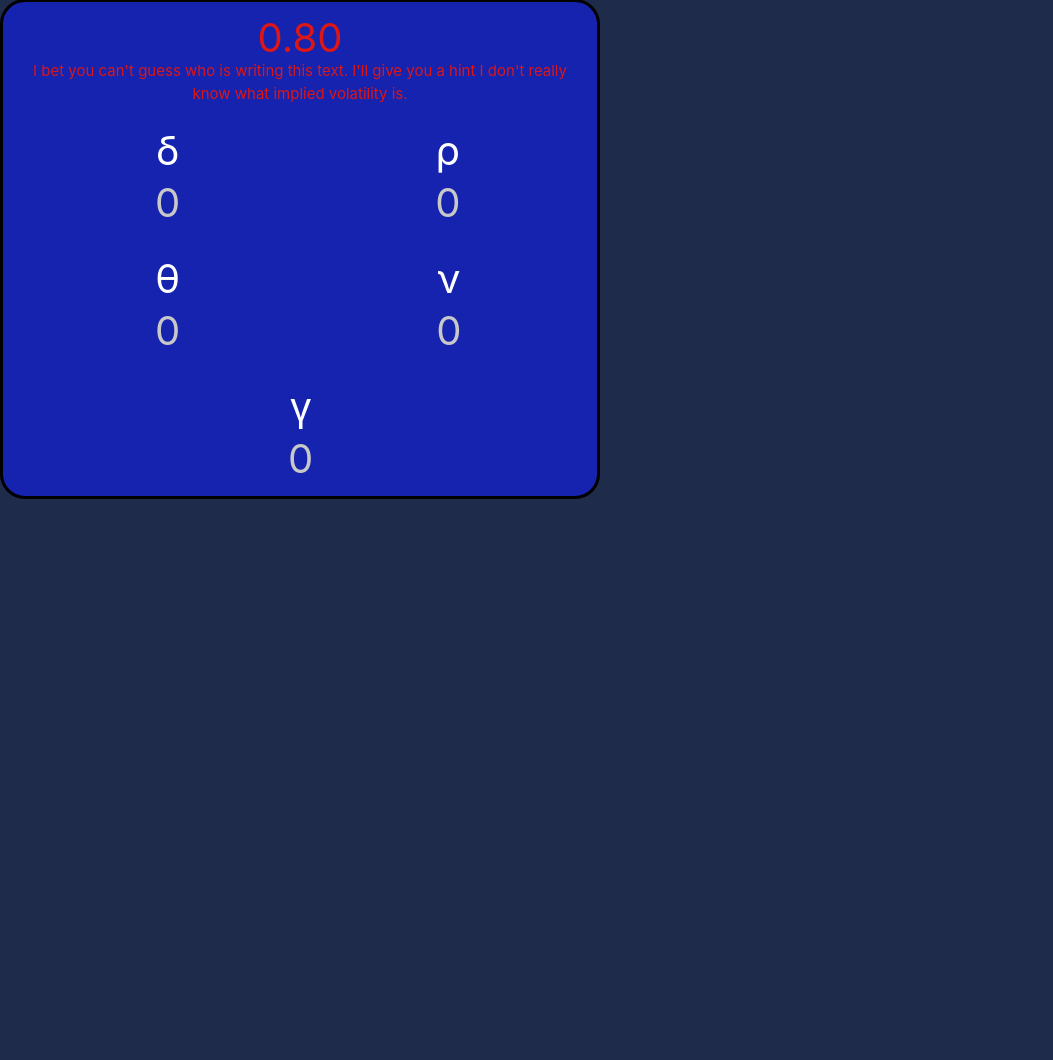
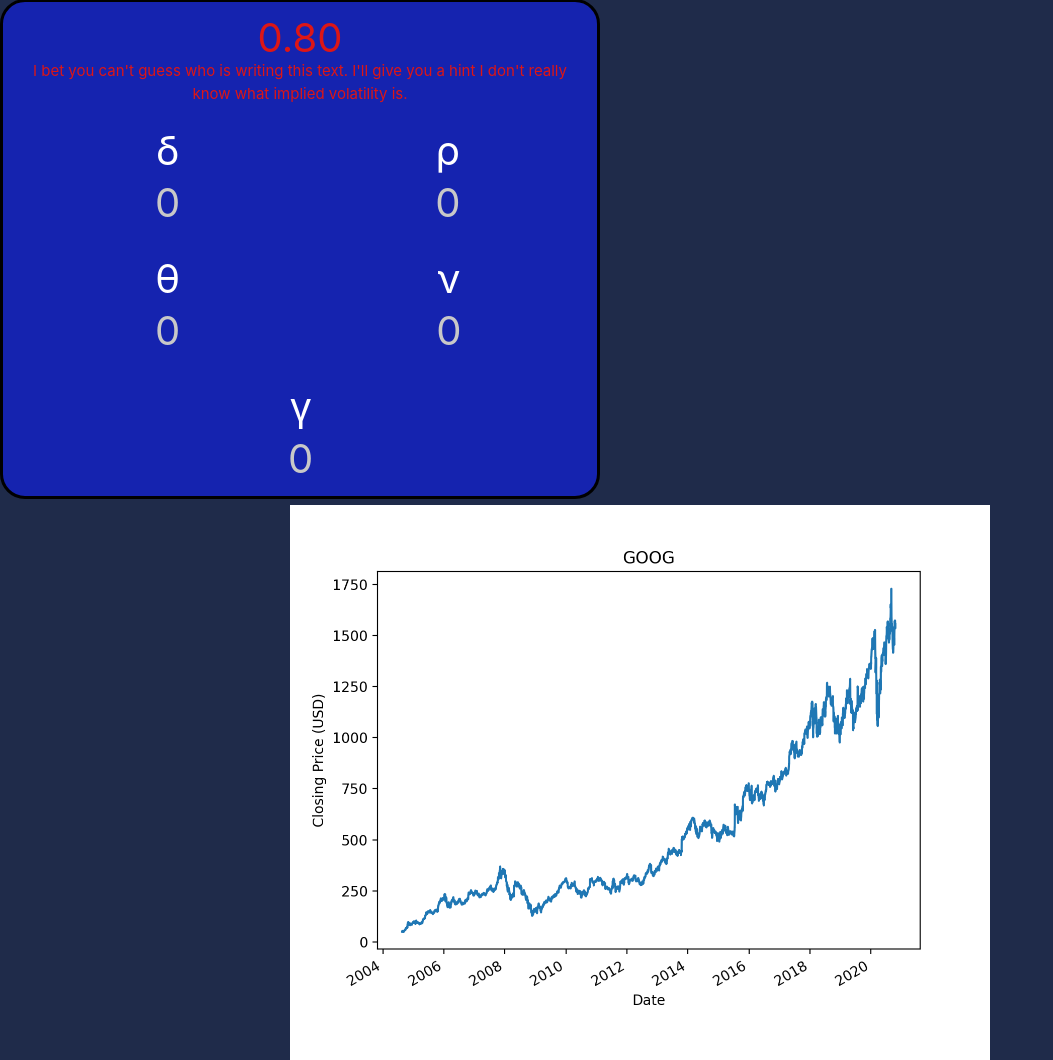
Before and after one commit to sanyanema/OptionsWatchlist, a Django app: page /visualization in a window 1280 px wide. Shown: the part 835-1895 px from the top of the page, without its empty margins (0-1053 px from the left). Before the commit the page ends 1334 px from the top, so only its background shows below. Run offline with Django 3.2, Linux system fonts and the light colour scheme; some libraries are stand-ins or nearby versions.

Commit message:
Added Stock Price Chart Image

```diff
--- a/OgC/main/templates/main/visualization.html
+++ b/OgC/main/templates/main/visualization.html
@@ -255,11 +255,11 @@
           <p class="small" style="color:white; font-size: 40px; text-align:center; margin-left: 255px">γ</p>
           <p style="color:#C8C8C8; font-size: 40px; text-align:center; margin-left: 255px">0</p>
         </div>
-
       </div>
     </div>
 
-
+    <!-- Stock Price Chart -->
+    <center><img src="{% static 'images/google.png' %}" alt="Stock" width="700" height="555"></center>
 
     </body>
 </html>
```
